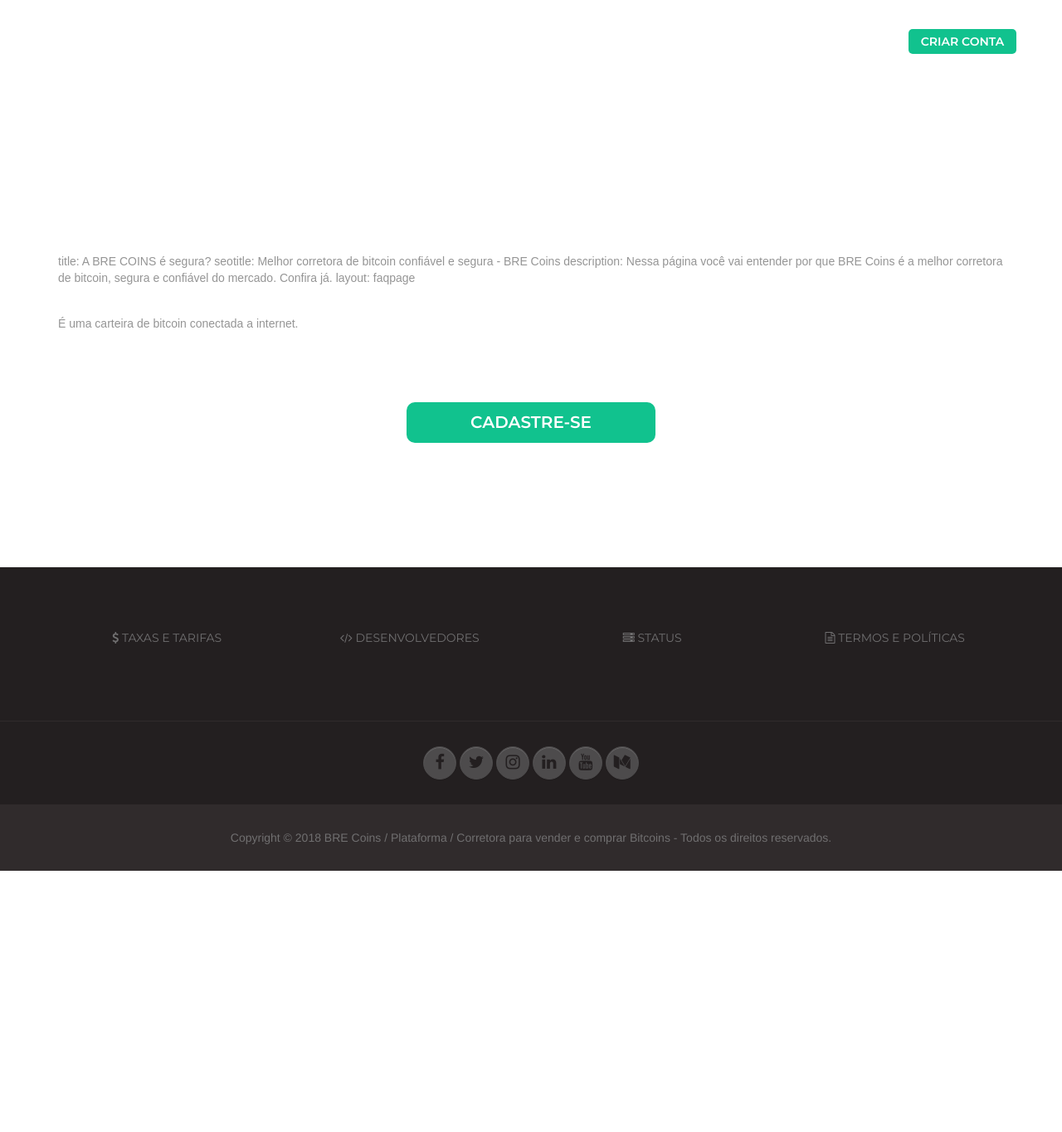
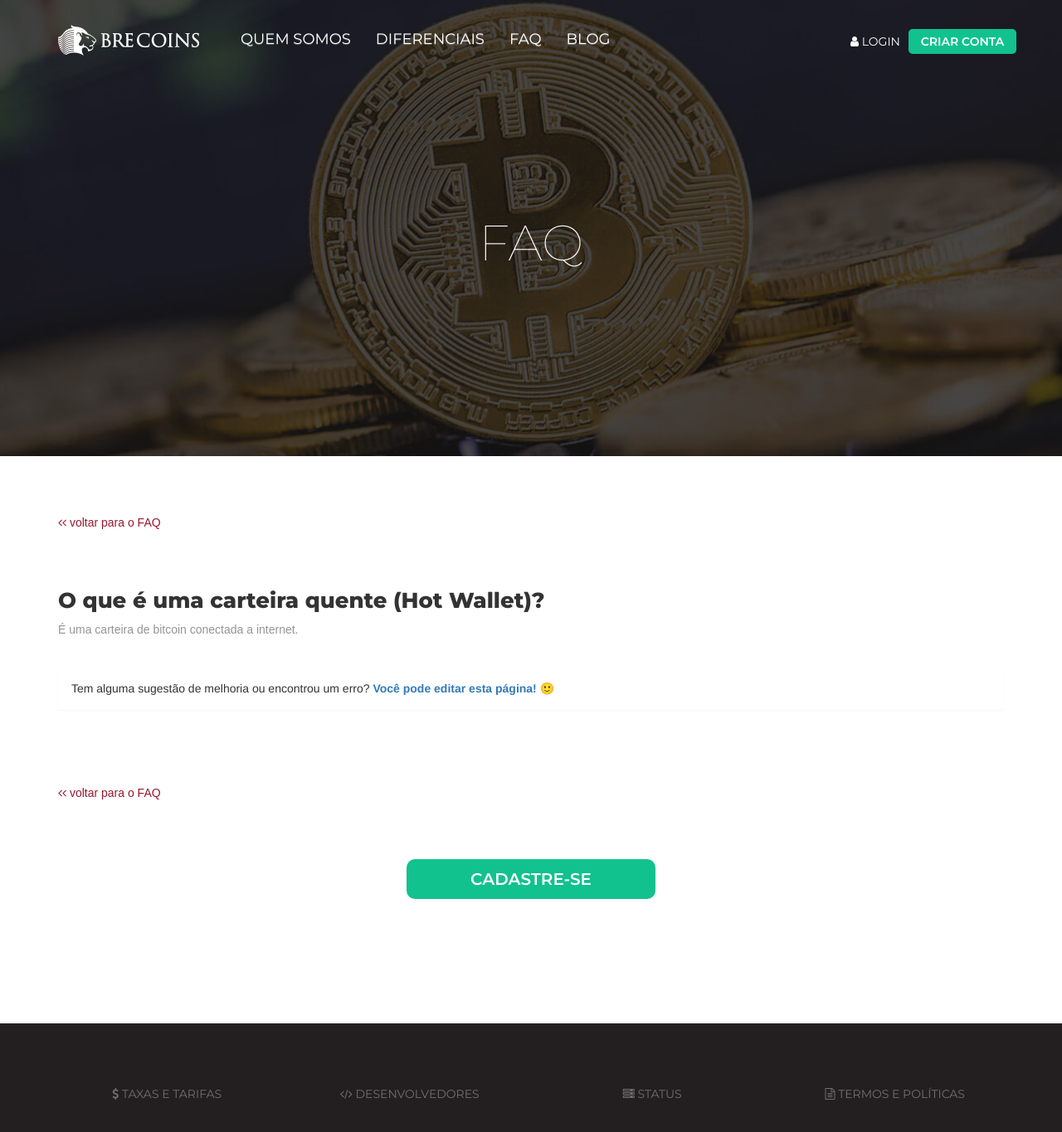
Before and after one commit to digitalbre/brecoins.github.io, a Jekyll site: the page built from faq/o-que-e-uma-carteira-quente.md, in a window 1280 px wide and 1400 px high. Shown: the top 1365 px of the window at 83% size. Built offline with Jekyll 4.4.1, drawn with Linux system fonts in a browser that asks for light colours; nearby versions of some CDN libraries; some web fonts are replaced; our own code applies the rules of GitHub Pages for plain Markdown files; a script that is not in the unit is left out.

Commit message:
Update o-que-e-uma-carteira-quente.md

```diff
--- a/faq/o-que-e-uma-carteira-quente.md
+++ b/faq/o-que-e-uma-carteira-quente.md
@@ -1,6 +1,7 @@
-title: A BRE COINS é segura?
-seotitle: Melhor corretora de bitcoin confiável e segura - BRE Coins
-description: Nessa página você vai entender por que BRE Coins é a melhor corretora de bitcoin, segura e confiável do mercado. Confira já.
+---
+title: O que é uma carteira quente (Hot Wallet)?
+seotitle: Saiba o que é uma carteira quente, ou hot wallet.
+description: Saiba o que é uma carteira quente, ou hot wallet.
 layout: faqpage
-
+---
 É uma carteira de bitcoin conectada a internet.
```
